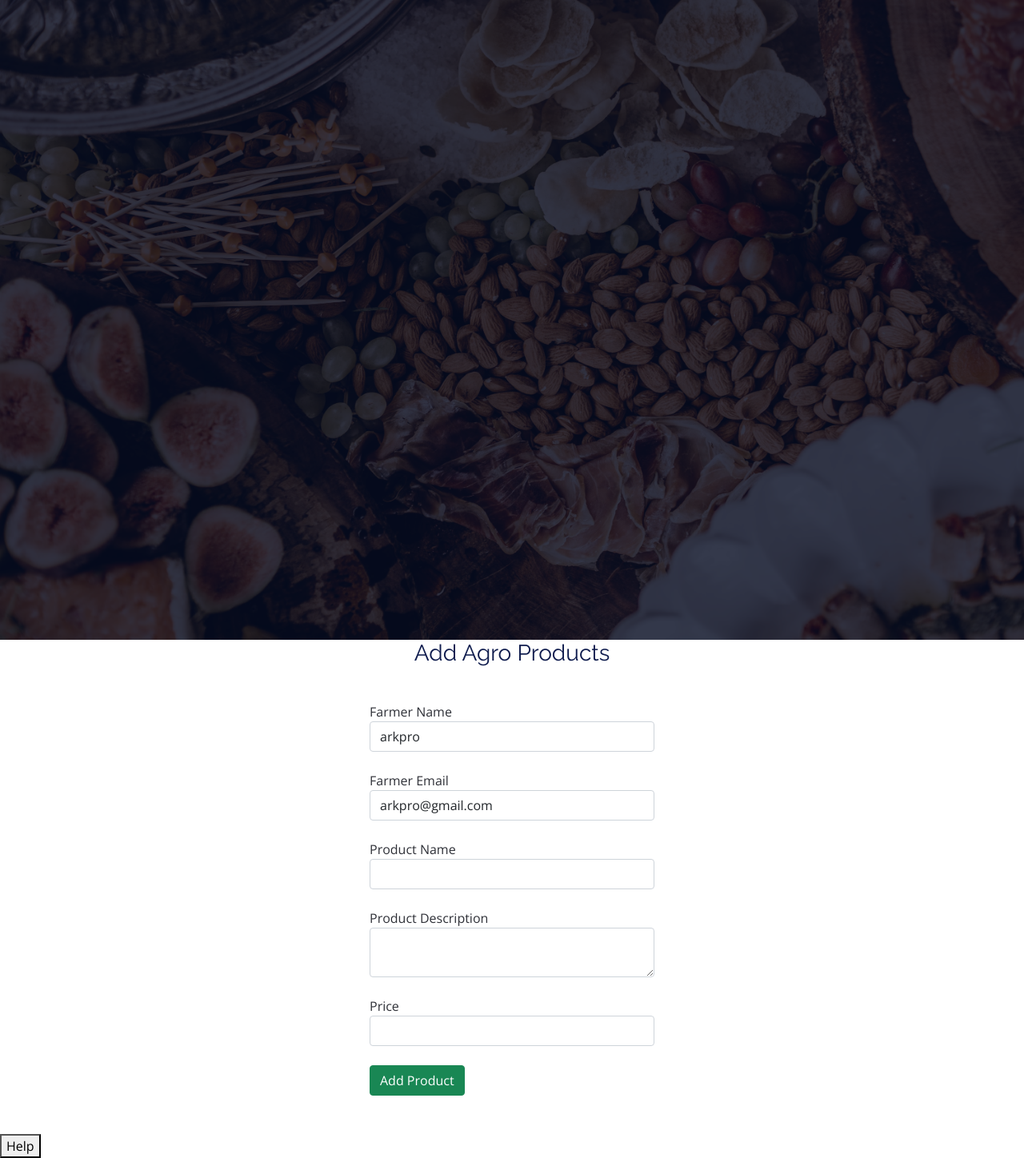
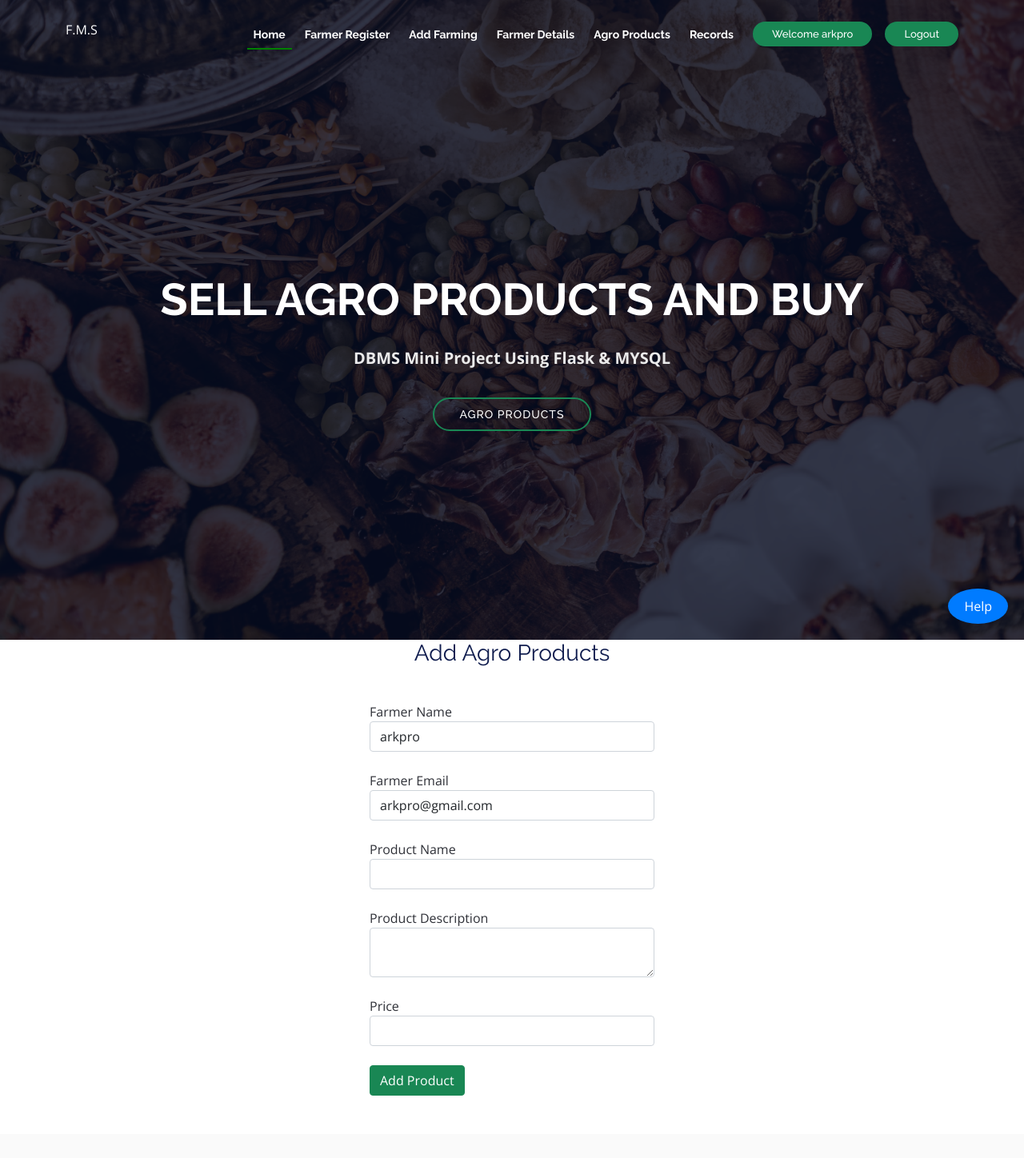
Before and after one commit to Kkettkss/farmer, a Flask app: page /addagroproduct in a window 1280 px wide. Shown: the whole page at 80% size. After the commit the page ends 1370 px from the top, so only its background shows below. Run offline with Flask 3, Linux system fonts and the light colour scheme; a user stored in the database is signed in; data comes from the database, SQL or seed files in the repository; parts of the project's set-up code (start-up, migrations or seed data) failed here and were passed over; some libraries are stand-ins or nearby versions.

Commit message:
Update base.html

```diff
--- a/templates/base.html
+++ b/templates/base.html
@@ -25,89 +25,132 @@
   <link href="static/assets/css/style.css" rel="stylesheet">
 
    <style>
-    /* Styles for chat bot popup */
-    .chat-bot-popup {
-      display: none;
+    /* Style for Help Button */
+    .help-button {
       position: fixed;
       bottom: 20px;
       right: 20px;
       z-index: 9999;
-      background-color: #fff;
-      border: 1px solid #ccc;
-      border-radius: 5px;
-      box-shadow: 0px 0px 10px 0px rgba(0, 0, 0, 0.1);
-    }
-
-    .chat-bot-content {
-      position: relative;
-    }
-
-    .close-button {
-      position: absolute;
-      top: 5px;
-      right: 5px;
+      background-color: #007bff;
+      color: #fff;
+      padding: 10px 20px;
+      border-radius: 50%;
+      font-size: 16px;
       cursor: pointer;
     }
   </style>
-
 </head>
 
 <body>
 
   <!-- ======= Header ======= -->
   <header id="header">
-    <!-- Your existing header content -->
+    <div class="container">
+
+      <div id="logo" class="pull-left">
+
+        <a href="/" class="scrollto">F.M.S</a>
+      </div>
+
+      <nav id="nav-menu-container">
+        <ul class="nav-menu">
+          <li class="{% block home %}
+          {% endblock home %}"><a href="/">Home</a></li>
+
+ <li><a href="/register">Farmer Register</a></li>
+ <li><a href="/addfarming">Add Farming</a></li>
+ <li><a href="/farmerdetails">Farmer Details</a></li>
+ <li><a href="/agroproducts">Agro Products</a></li>
+ <li><a href="/triggers">Records</a></li>
+
+
+
+
+
+
+    {% if current_user.is_authenticated  %}
+          <li class="buy-tickets"><a href="">Welcome {{current_user.username}}</a></li>
+            <li class="buy-tickets"><a href="/logout">Logout</a></li>
+          {% else %}
+          <li class="buy-tickets"><a href="/signup">Signin</a></li>
+
+          {% endif %}
+        </ul>
+      </nav><!-- #nav-menu-container -->
+    </div>
   </header><!-- End Header -->
 
   <!-- ======= Intro Section ======= -->
  <section id="intro">
-    <!-- Your existing intro section content -->
+    <div class="intro-container" data-aos="zoom-in" data-aos-delay="100">
+      <h1 class="mb-4 pb-0">SELL AGRO PRODUCTS AND BUY  </span> </h1>
+      <p class="mb-4 pb-0">DBMS Mini Project Using Flask & MYSQL</p>
+
+      <a href="/agroproducts" class="about-btn scrollto">AGRO PRODUCTS</a>
+    </div>
   </section><!-- End Intro Section -->
+  <main id="main">
 
-  <main id="main">
+
   {% block body %}
+
 {% with messages=get_flashed_messages(with_categories=true) %}
 {% if messages %}
 {% for category, message in messages %}
 
 <div class="alert alert-{{category}} alert-dismissible fade show" role="alert">
     {{message}}
+
+
 </div>
+
 
   {% endfor %}
   {% endif %}
   {% endwith %}
   {% endblock body %}
-  </main>
+
+
+  <a href="#" class="back-to-top"><i class="fa fa-angle-up"></i></a>
 
        <!-- Help Button -->
-  <button id="helpButton" class="help-button">Help</button>
+ <div class="help-button" onclick="toggleChat()">Help</div>
+ <!-- End Help Button -->
 
-  <!-- Chat Bot Popup Container -->
-  <div id="chatBotPopup" class="chat-bot-popup">
-    <div class="chat-bot-content">
-      <button id="closeChatBot" class="close-button">×</button>
-      <iframe id="chatBotFrame" src="https://webchat.botframework.com/embed/ketki-bot?s=-AJB7d2ckoM.tPOVv-AfQOXxHt6vaL5UeZPeuVOv2J6WwIX4cDdotWQ" style="height: 502px; max-height: 502px;"></iframe>
-    </div>
+ <!-- Chat Bot -->
+ <div id="chat-container" style="display: none;">
+  <iframe src="https://webchat.botframework.com/embed/ketki-bot?s=-AJB7d2ckoM.tPOVv-AfQOXxHt6vaL5UeZPeuVOv2J6WwIX4cDdotWQ" style="height: 502px; max-height: 502px; width: 300px; border: none;"></iframe>
 </div>
 
-  <!-- Your existing script tags -->
+
+  <!-- Vendor JS Files -->
   <script src="static/assets/vendor/jquery/jquery.min.js"></script>
+  <script src="static/assets/vendor/bootstrap/js/bootstrap.bundle.min.js"></script>
+  <script src="static/assets/vendor/jquery.easing/jquery.easing.min.js"></script>
+  <script src="static/assets/vendor/php-email-form/validate.js"></script>
+  <script src="static/assets/vendor/venobox/venobox.min.js"></script>
+  <script src="static/assets/vendor/owl.carousel/owl.carousel.min.js"></script>
+  <script src="static/assets/vendor/superfish/superfish.min.js"></script>
+  <script src="static/assets/vendor/hoverIntent/hoverIntent.js"></script>
+  <script src="static/assets/vendor/aos/aos.js"></script>
+
+
+  <!-- Template Main JS File -->
+  <script src="static/assets/js/main.js"></script>
+
      <script>
-    $(document).ready(function() {
-      // Show chat bot popup when help button is clicked
-      $('#helpButton').click(function() {
-        $('#chatBotPopup').fadeIn();
-      });
-
-      // Hide chat bot popup when close button is clicked
-      $('#closeChatBot').click(function() {
-        $('#chatBotPopup').fadeOut();
-      });
-    });
+    // Function to toggle chat window
+    function toggleChat() {
+      var chatContainer = document.getElementById('chat-container');
+      if (chatContainer.style.display === 'none') {
+        chatContainer.style.display = 'block';
+      } else {
+        chatContainer.style.display = 'none';
+      }
+    }
   </script>
 
-  <!-- Remaining script tags -->
+
 </body>
 
 </html>
```
Lines whose indentation alone changed are shown as unchanged.
